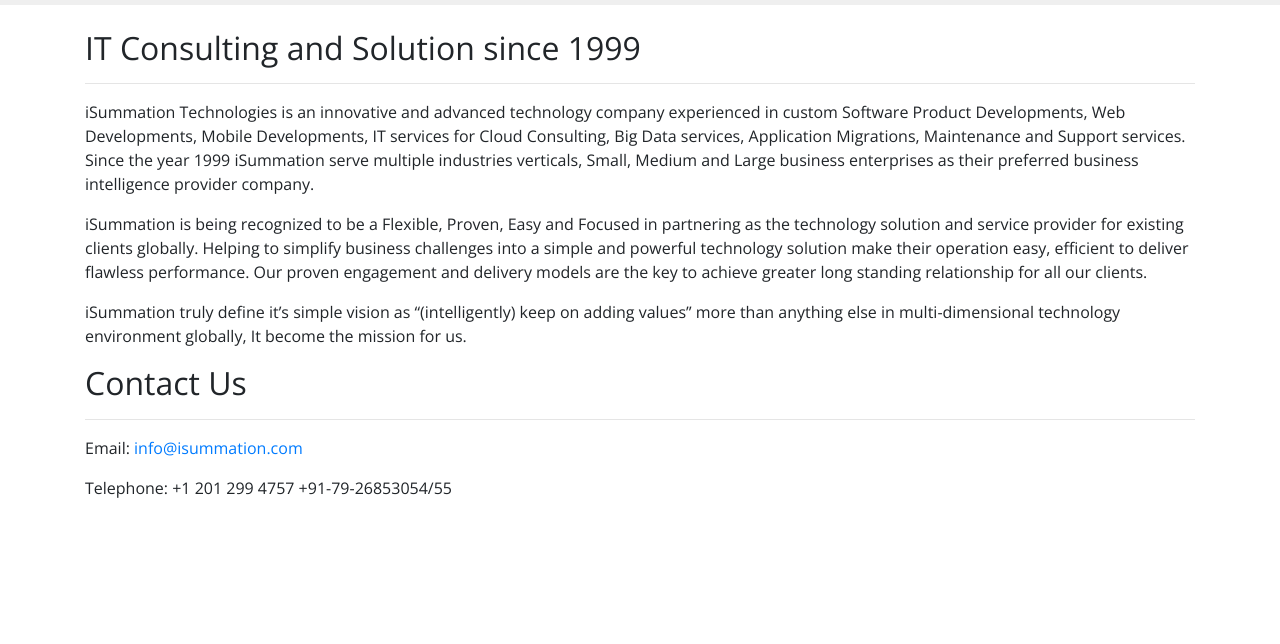
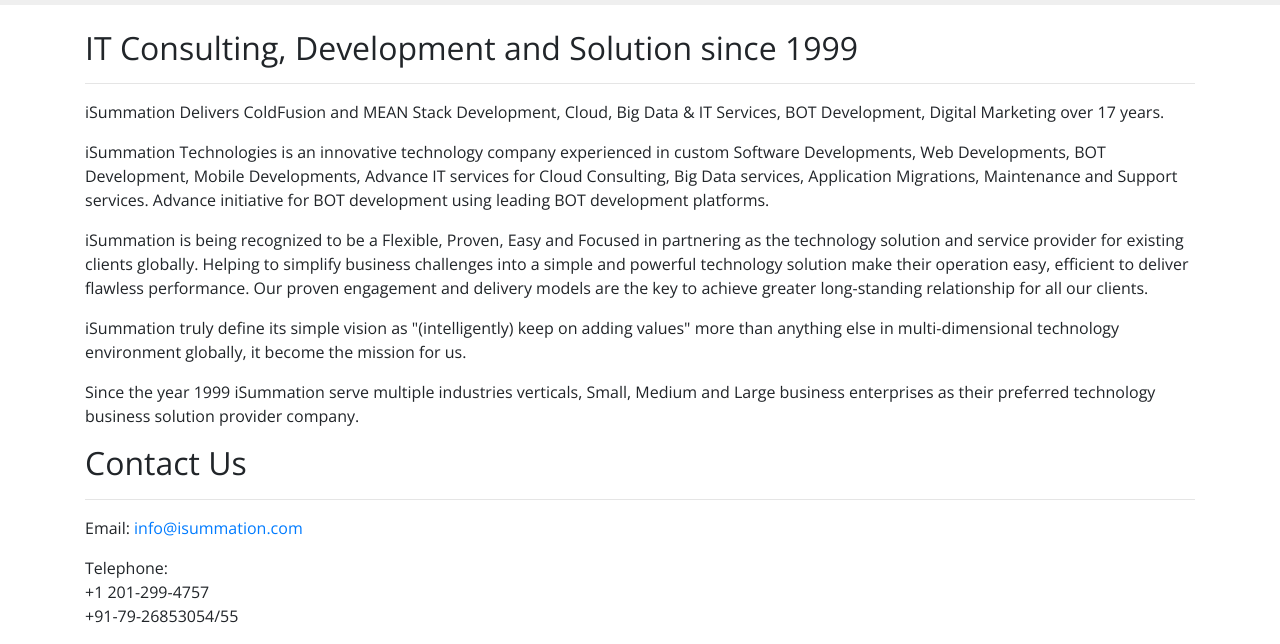
Before and after one commit to isummation/isummation.github.io, a plain HTML site: page index.html in a window 1280 px wide. Shown: the part 321-965 px from the top of the page. Before the commit the page ends 837 px from the top, so only its background shows below. Drawn offline with nearby package versions, Linux system fonts and the light colour scheme.

Commit message:
Content Updated

```diff
--- a/index.html
+++ b/index.html
@@ -35,17 +35,21 @@
         <div class="container">
             <div class="row">
                 <div class="col">
-                    <h2>IT Consulting and Solution since 1999</h1>
+                    <h2>IT Consulting, Development and Solution since 1999</h2>
                     <hr>
                     <p>
-                        iSummation Technologies is an innovative and advanced technology company experienced in custom Software Product Developments, Web Developments, Mobile Developments, IT services for Cloud Consulting, Big Data services, Application Migrations, Maintenance and Support services. Since the year 1999 iSummation serve multiple industries verticals, Small, Medium and Large business enterprises as their preferred business intelligence provider company.
+                        iSummation Delivers ColdFusion and MEAN Stack Development, Cloud, Big Data & IT Services, BOT Development, Digital Marketing over 17 years.
                     </p>
                     <p>
-                        iSummation is being recognized to be a Flexible, Proven, Easy and Focused in partnering as the technology solution and service provider for existing clients globally. Helping to simplify business challenges into a simple and powerful technology solution make their operation easy, efficient to deliver flawless performance. Our proven engagement and delivery models are the key to achieve greater long standing relationship for all our clients.
+                        iSummation Technologies is an innovative technology company experienced in custom Software Developments, Web Developments, BOT Development, Mobile Developments, Advance IT services for Cloud Consulting, Big Data services, Application Migrations, Maintenance and Support services. Advance initiative for BOT development using leading BOT development platforms.
                     </p>
                     <p>
-                        iSummation truly define it’s simple vision as “(intelligently) keep on adding values” more than anything else in multi-dimensional technology environment globally, It become the mission for us.
+                        iSummation is being recognized to be a Flexible, Proven, Easy and Focused in partnering as the technology solution and service provider for existing clients globally. Helping to simplify business challenges into a simple and powerful technology solution make their operation easy, efficient to deliver flawless performance. Our proven engagement and delivery models are the key to achieve greater long-standing relationship for all our clients.
                     </p>
+                    <p>
+                        iSummation truly define its simple vision as "(intelligently) keep on adding values" more than anything else in multi-dimensional technology environment globally, it become the mission for us.
+                    </p>
+                    <p>Since the year 1999 iSummation serve multiple industries verticals, Small, Medium and Large business enterprises as their preferred technology business solution provider company.</p>
                 </div>
             </div>
             <div class="row">
@@ -56,7 +60,9 @@
                         Email: <a href="mailto:info@isummation.com">info@isummation.com</a>
                     </p>
                     <p>
-                        Telephone: +1 201 299 4757 +91-79-26853054/55
+                        Telephone: <br>
+                        +1 201-299-4757 <br>
+                        +91-79-26853054/55
                     </p>
                 </div>
             </div>
```
